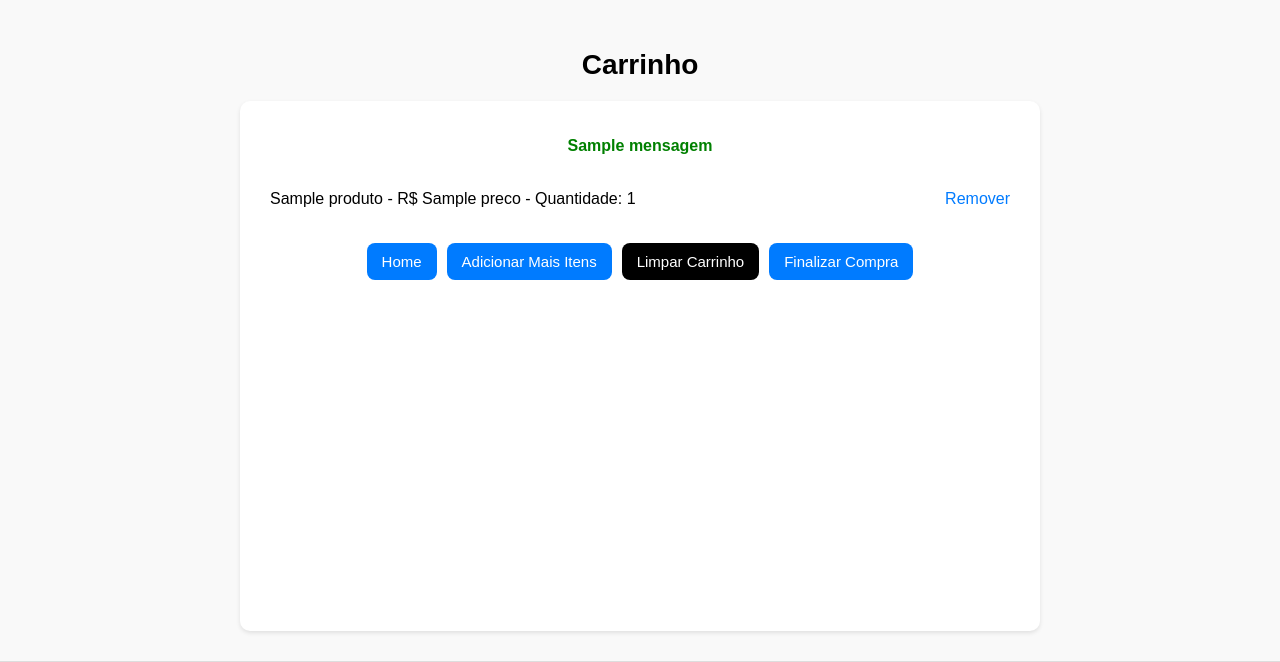
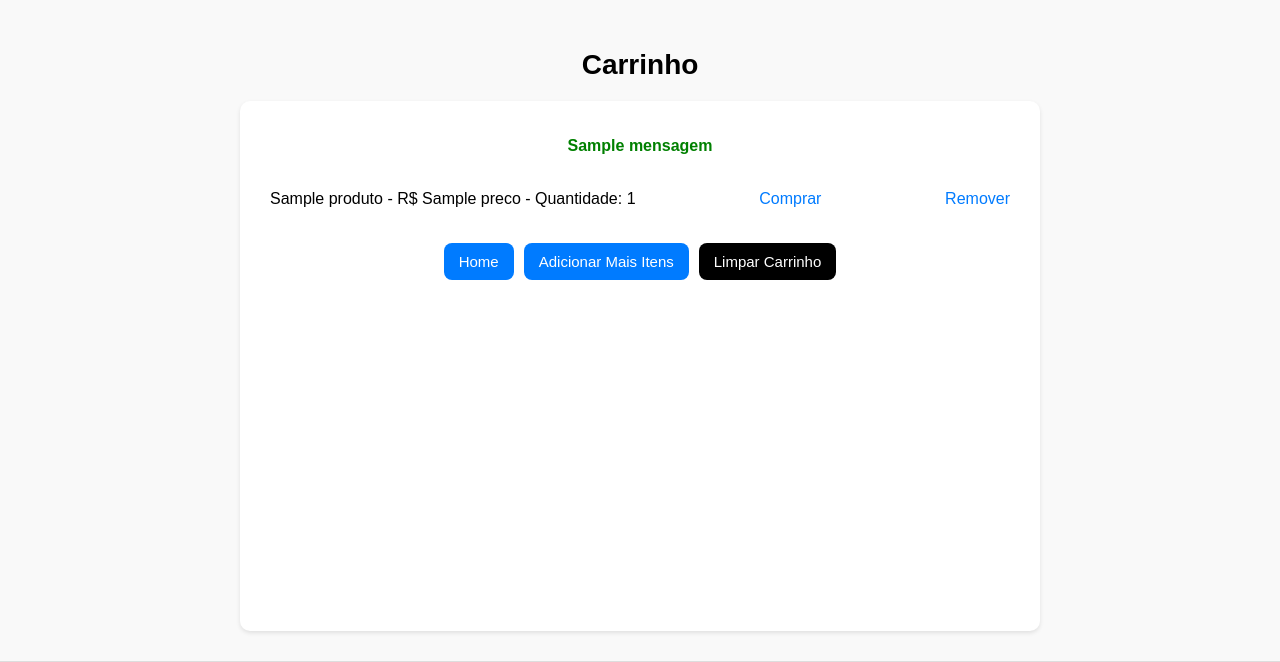
Before and after one commit to LeoGutzeitt/MARKETOON, a Django app: template loja/templates/loja/carrinho.html in a window 1280 px wide. Shown: the part 69-731 px from the top of the page. Run offline with Django 5.2, Linux system fonts and the light colour scheme; the template is opened without the code that fills it: most values are stand-ins (such as "Sample title", 1, 10 or a date in 2020); parts of the project's set-up code (start-up, migrations or seed data) failed here and were passed over.

Commit message:
corrigindo o carrinho
redirecionei a compra

```diff
--- a/loja/templates/loja/carrinho.html
+++ b/loja/templates/loja/carrinho.html
@@ -162,7 +162,7 @@
       {% for produto in produtos %}
         <li>
           <span>{{ produto.nome }} - R$ {{ produto.preco }} - Quantidade: 1</span>
-          <a href="{% url 'remover_carrinho' produto.id %}">Remover</a>
+          <a href="{% url 'pagina_de_compra' produto.id %}">Comprar</a> <a href="{% url 'remover_carrinho' produto.id %}">Remover</a>
         </li>
       {% empty %}
         <li>Seu carrinho está vazio.</li>
@@ -178,7 +178,7 @@
         <button type="submit">Limpar Carrinho</button>
       </form>
 
-      <a href="{% url 'checkout' %}"><button>Finalizar Compra</button></a>
+
     </div>
   </div>
 </main>
```
Also changed, not shown: produtos/Captura_de_tela_2024-04-04_215211.png (added), produtos/lofiwall1_TmBxG9w.jpg (added).
